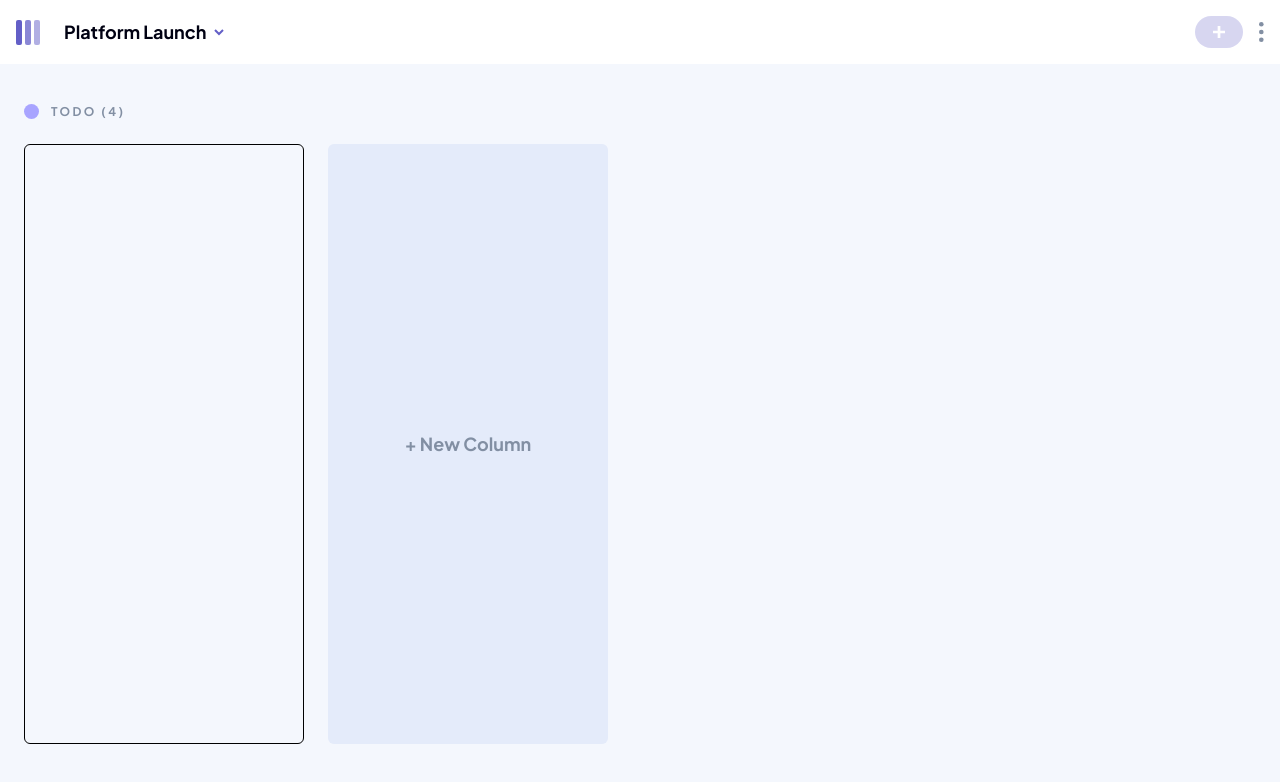
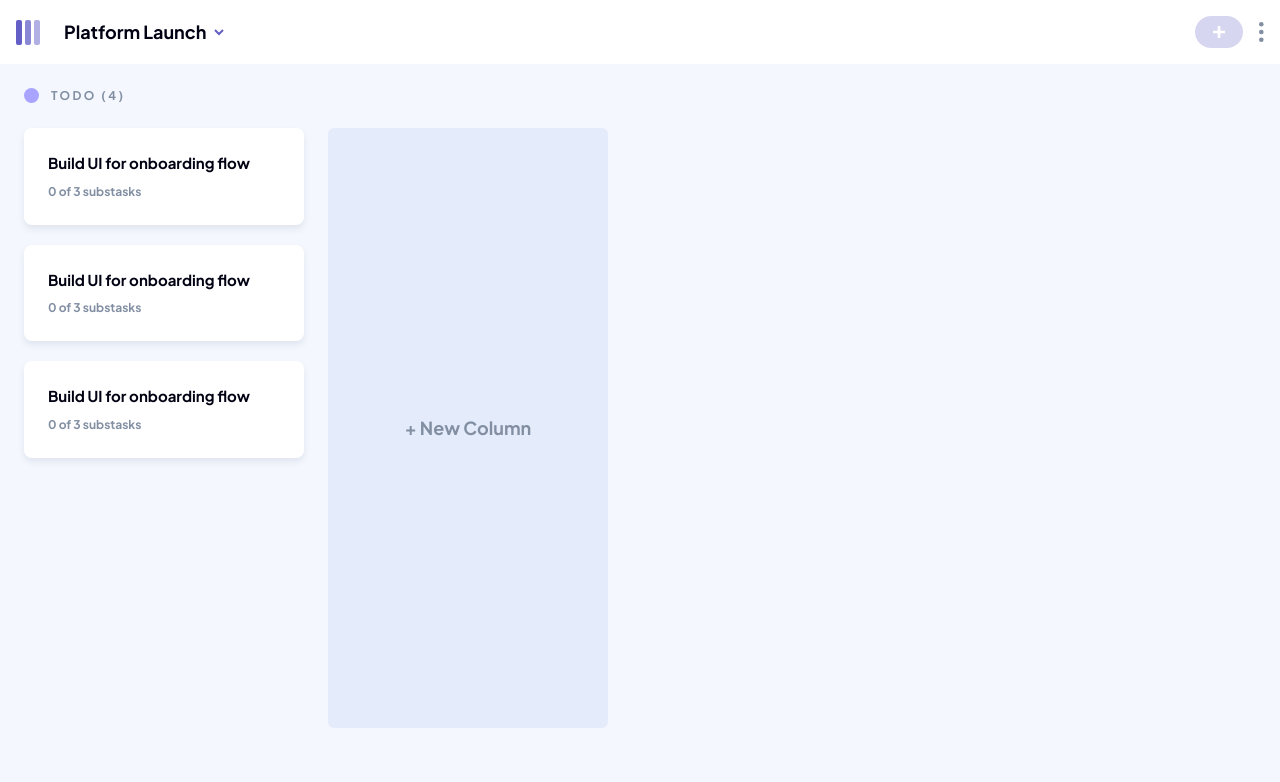
Before and after one commit to Alone-Y154/react-ts-kanban-management-app, a React (Vite) app: page / in a window 1280 px wide. Shown: the top 782 px of the page. Built offline with nearby package versions, Linux system fonts and the light colour scheme.

Commit message:
UI Scroll fix and UI Task Component

```diff
--- a/src/App.tsx
+++ b/src/App.tsx
@@ -3,9 +3,11 @@ import Navbar from "./Components/Navbar";
 
 function App() {
   return(
-  <div className="flex flex-col h-screen bg-grey-500">
+  <div className="flex flex-col h-screen">
     <Navbar />
+    <div className="bg-grey-500 h-screen w-full p-6 overflow-x-scroll no-scrollbar scroll-smooth">
     <Column />
+    </div>
     </div>
     );
 }
--- a/src/Components/Column.tsx
+++ b/src/Components/Column.tsx
@@ -1,18 +1,23 @@
 import NewColumn from "./NewColumn";
+import Task from "./Task";
 
 const Column = () => {
   return (
-    <div className="flex gap-6 m-6">
+    <div className="flex gap-6">
       <div className="flex flex-col gap-6 w-[280px]">
         <div className="flex gap-3">
             <p className="w-[15px] h-[15px] bg-primary-600 rounded-full"></p>
             <p className="text-xs font-bold tracking-[2.4px] text-grey-700">TODO (4)</p>
         </div>
-        <div className="rounded-md flex flex-col gap-5 w-[280px] bg-grey-500 min-h-[75vh] border">
-
+        <div className="rounded-md flex flex-col gap-5 w-[280px] bg-grey-500 min-h-[75vh]">
+            <Task />
+            <Task />
+            <Task />
         </div>
       </div>
+      <div className="mt-10">
       <NewColumn />
+      </div>
     </div>
   );
 };
--- a/src/Components/Navbar.tsx
+++ b/src/Components/Navbar.tsx
@@ -28,7 +28,7 @@ function Navbar() {
           <img src={hamburger} alt="" />
         </div>
       </div>
-      <div className="flex justify-center mt-4">
+      <div className="flex justify-center">
       {/* <NavbarDropdown /> */}
       </div>
    </div>
--- a/src/Components/NavbarDropdown.tsx
+++ b/src/Components/NavbarDropdown.tsx
@@ -9,7 +9,7 @@ const NavbarDropdown = () => {
         setToggle(!toggle)
     }
   return (
-    <div className="w-[264px] rounded-lg bg-grey-400  overflow-hidden absolute">
+    <div className="w-[264px] mt-4 rounded-lg bg-grey-400  overflow-hidden absolute">
       <p className="text-grey-700 text-xs font-bold tracking-[2.4px] px-6 py-4">
         ALL BOARDS (3)
       </p>
--- a/src/Components/NewColumn.tsx
+++ b/src/Components/NewColumn.tsx
@@ -1,11 +1,9 @@
-
-
 const NewColumn = () => {
   return (
-    <div className="text-grey-700 mt-10 cursor-pointer rounded-md text-lg font-bold flex justify-center w-[280px] bg-grey-600 h-[75vh] items-center ">
-    + New Column
-    </div>
-  )
-}
+      <div className="text-grey-700 cursor-pointer rounded-md text-lg font-bold flex justify-center w-[280px] bg-grey-600 h-[75vh] items-center ">
+        + New Column
+      </div>
+  );
+};
 
-export default NewColumn
+export default NewColumn;
--- /dev/null
+++ b/src/Components/Task.tsx
@@ -0,0 +1,11 @@
+
+const Task = () => {
+  return (
+    <div className="w-[280px] gap-2 flex flex-col min-h-[88px] rounded-lg shadow-[0px_4px_6px_0px_rgba(54,78,126,0.10)] bg-grey-400 p-6">
+        <p className="text-secondary-700 font-bold text-[15px] tracking-normal leading-normal" >Build UI for onboarding flow</p>
+        <p className="text-grey-700 text-xs font-bold leading-normal tracking-normal">0 of 3 substasks</p>
+    </div>
+  )
+}
+
+export default Task
--- a/src/index.css
+++ b/src/index.css
@@ -9,3 +9,18 @@
   box-sizing: border-box;
   font-family: 'Plus Jakarta Sans', sans-serif;
 }
+
+@layer utilities {
+  @variants responsive {
+    /* Hide scrollbar for Chrome, Safari and Opera */
+    .no-scrollbar::-webkit-scrollbar {
+        display: none;
+    }
+
+    /* Hide scrollbar for IE, Edge and Firefox */
+    .no-scrollbar {
+        -ms-overflow-style: none;  /* IE and Edge */
+        scrollbar-width: none;  /* Firefox */
+    }
+  }
+}
```
